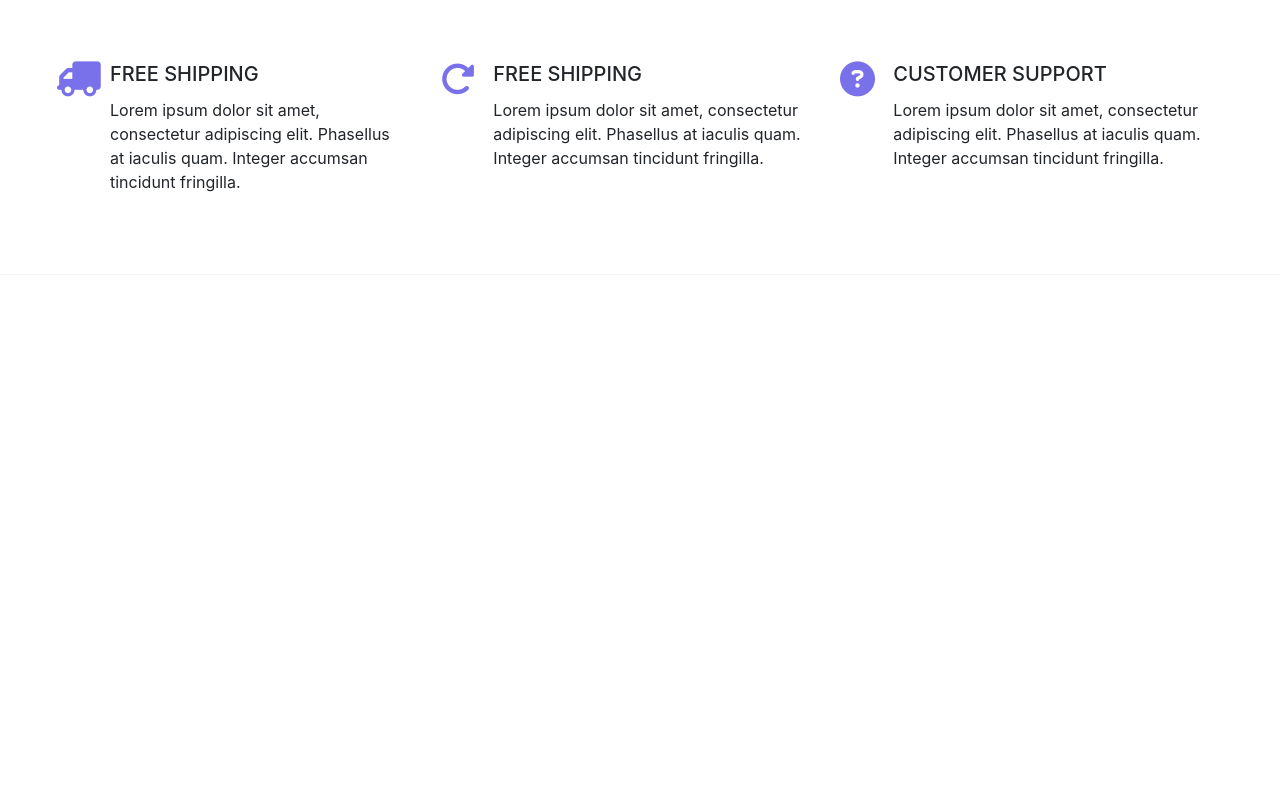
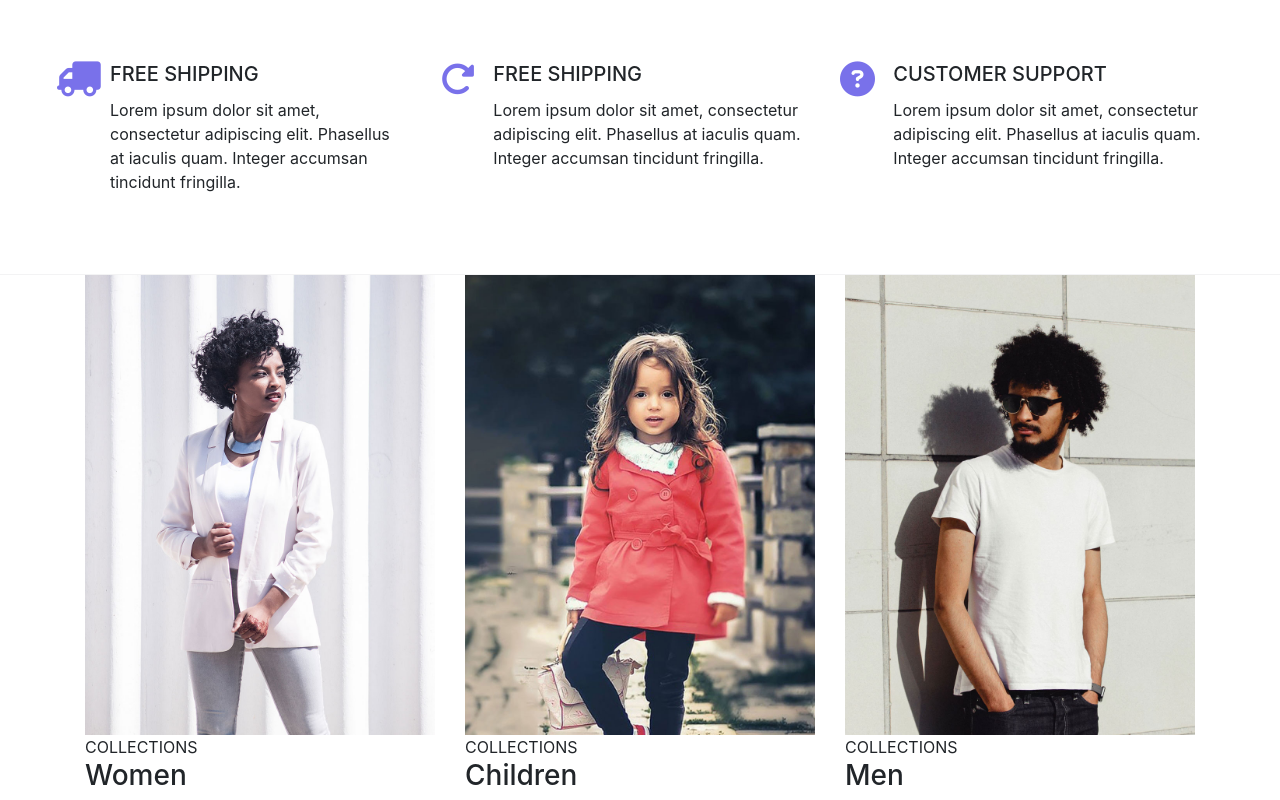
Before and after one commit to hamasabdulkareem/e-commerc, a plain HTML site: page index.html in a window 1280 px wide. Shown: the part 813-1613 px from the top of the page. Before the commit the page ends 1088 px from the top, so only its background shows below. Drawn offline with nearby package versions, Linux system fonts and the light colour scheme.

Commit message:
add section

```diff
--- a/index.html
+++ b/index.html
@@ -177,6 +177,47 @@
 
     <!-- Services End-->
 
+    <!-- Collections Images Start-->
+
+    <section class="section-collections-images">
+        <div class="container">
+            <div class="row collections-images">
+                <div class="box col-md-4 col-sm-6">
+                    <div class="filter"></div>
+                    <div class="img">
+                        <img src="images/women.jpg" class="img-fluid" >
+                    </div>
+                    <div class="text">
+                        <span>COLLECTIONS</span>
+                        <h3>Women</h3>
+                    </div>
+                </div>
+                <div class="box col-md-4 col-sm-6">
+                    <div class="filter"></div>
+                    <div class="img">
+                        <img src="images/children.jpg" class="img-fluid" >
+                    </div>
+                    <div class="text">
+                        <span>COLLECTIONS</span>
+                        <h3>Children</h3>
+                    </div>
+                </div>
+                <div class="box col-md-4 col-sm-6">
+                    <div class="filter"></div>
+                    <div class="img">
+                        <img src="images/men.jpg" class="img-fluid" >
+                    </div>
+                    <div class="text">
+                        <span>COLLECTIONS</span>
+                        <h3>Men</h3>
+                    </div>
+                </div>
+            </div>
+        </div>
+    </section>
+
+    <!-- Collections Images End-->
+
 
 
 
```
